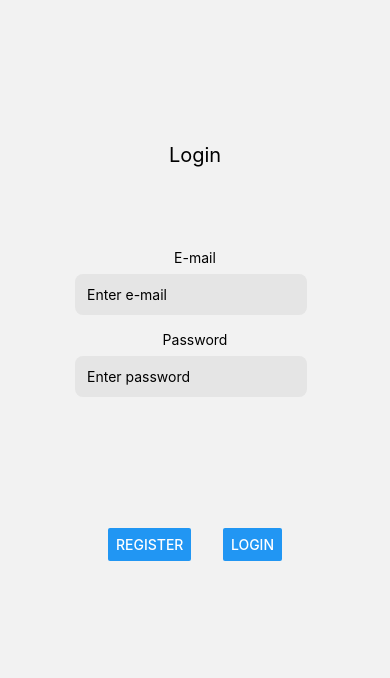
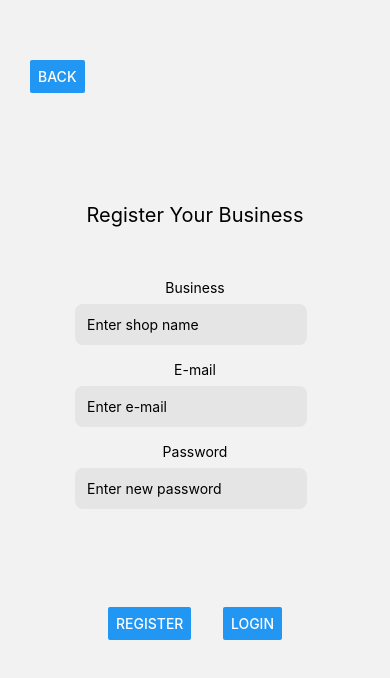
Before and after one commit to CSUF-HackUCI2023/haapi, a React Native app: screen /Business in a window 390 px wide. Both pictures are taken after a click on the button "REGISTER". Shown: the top 678 px of the page. Built offline with nearby package versions, Linux system fonts and the light colour scheme.

Commit message:
Added navigation to business side.

```diff
--- a/App.js
+++ b/App.js
@@ -6,6 +6,7 @@ import { SafeAreaProvider } from 'react-native-safe-area-context';
 import SafeView from './navigation/CustomerMode/SafeView';
 import LoginScreen from './navigation/BusinessMode/LoginScreen'
 import ModeScreen from './ModeScreen';
+import BusinessContainer from './navigation/BusinessMode/BusinessContainer';
 
 const Stack = createNativeStackNavigator();
 
@@ -16,7 +17,7 @@ export default function App() {
         <Stack.Navigator initalRouteName='Mode'>
           <Stack.Screen name='Mode' component={ModeScreen} options={{headerShown: false}}/>
           <Stack.Screen name='Customer' component={SafeView} options={{headerShown: false}}/>
-          <Stack.Screen name='Business' component={LoginScreen} options={{headerShown: false}}/>
+          <Stack.Screen name='Business' component={BusinessContainer} options={{headerShown: false}}/>
         </Stack.Navigator>
       </NavigationContainer>
       <StatusBar style="auto" />
--- /dev/null
+++ b/navigation/BusinessMode/BusinessContainer.js
@@ -0,0 +1,23 @@
+import { StatusBar } from 'expo-status-bar';
+import { NavigationContainer } from '@react-navigation/native';
+import { createNativeStackNavigator } from '@react-navigation/native-stack';
+import { SafeAreaProvider } from 'react-native-safe-area-context';
+
+import LoginScreen from './LoginScreen';
+import RegisterScreen from './RegisterScreen';
+
+const Stack = createNativeStackNavigator();
+
+export default function BusinessContainer() {
+  return (
+    <SafeAreaProvider>
+      <NavigationContainer independent={true}>
+        <Stack.Navigator initalRouteName='Register'>
+          <Stack.Screen name='Login' component={LoginScreen} options={{headerShown: false}}/>
+          <Stack.Screen name='Register' component={RegisterScreen} options={{headerShown: false}}/>
+        </Stack.Navigator>
+      </NavigationContainer>
+      <StatusBar style="auto" />
+    </SafeAreaProvider>
+  );
+}
--- a/navigation/BusinessMode/LoginScreen.js
+++ b/navigation/BusinessMode/LoginScreen.js
@@ -2,10 +2,13 @@ import * as React from 'react'
 import { View, Text, StyleSheet, Button, TextInput } from 'react-native'
 import {NavigationContainer} from '@react-navigation/native';
 
-function LoginScreen() {
+function LoginScreen({navigation}) {
     return (
         <View style={styles.appContainer}>
-            <View style={{flex: 1}} />
+            <View style={styles.backButton}>
+                <Button title='Back' onPress={() => navigation.goBack()}/>
+            </View>
+            <View style={{flex: 1.3}} />
 
             {/*Main Title*/}
             <View style={styles.titleContainer}>
@@ -34,13 +37,13 @@ function LoginScreen() {
             {/*Buttons*/}
             <View style={styles.button}>
             <View style={styles.singleButton}>
-                <Button title= 'Register' />
+                <Button title= 'Register' onPress={() => navigation.navigate("Register")} />
             </View>
             <View style={styles.singleButton}>
-                <Button title= 'Login' />
+                <Button title= 'Login' onPress={() => navigation.navigate("Login")}/>
             </View>
             </View>
-            <View style={{flex: 2.5}} />
+            <View style={{flex: 3}} />
         </View>
     );
 }
@@ -84,6 +87,11 @@ const styles = StyleSheet.create({
     },
     setFontSizeOne: {
         fontSize: 20
+    },
+    backButton: {
+        alignSelf: 'flex-start',
+        marginLeft: -20,
+        marginTop: 10
     }
 });
 
--- a/navigation/BusinessMode/RegisterScreen.js
+++ b/navigation/BusinessMode/RegisterScreen.js
@@ -2,9 +2,12 @@ import * as React from 'react'
 import { View, Text, StyleSheet, Button, TextInput } from 'react-native'
 import {NavigationContainer} from '@react-navigation/native';
 
-function RegisterScreen() {
+function RegisterScreen({navigation}) {
     return (
         <View style={styles.appContainer}>
+            <View style={styles.backButton}>
+                <Button title='Back' onPress={() => navigation.goBack()} />
+            </View>
             <View style={{flex: 1}} />
 
             {/*Main Title*/}
@@ -41,10 +44,10 @@ function RegisterScreen() {
             {/*Buttons*/}
             <View style={styles.button}>
             <View style={styles.singleButton}>
-                <Button title= 'Register' />
+                <Button title= 'Register' onPress={() => navigation.navigate("Register")} />
             </View>
             <View style={styles.singleButton}>
-                <Button title= 'Login' />
+                <Button title= 'Login' onPress={() => navigation.navigate("Login")} />
             </View>
             </View>
             <View style={{flex: 1.4}} />
@@ -91,6 +94,11 @@ const styles = StyleSheet.create({
     },
     setFontSizeOne: {
         fontSize: 20
+    },
+    backButton: {
+        alignSelf: 'flex-start',
+        marginLeft: -20,
+        marginTop: 10
     }
 });
 
```
